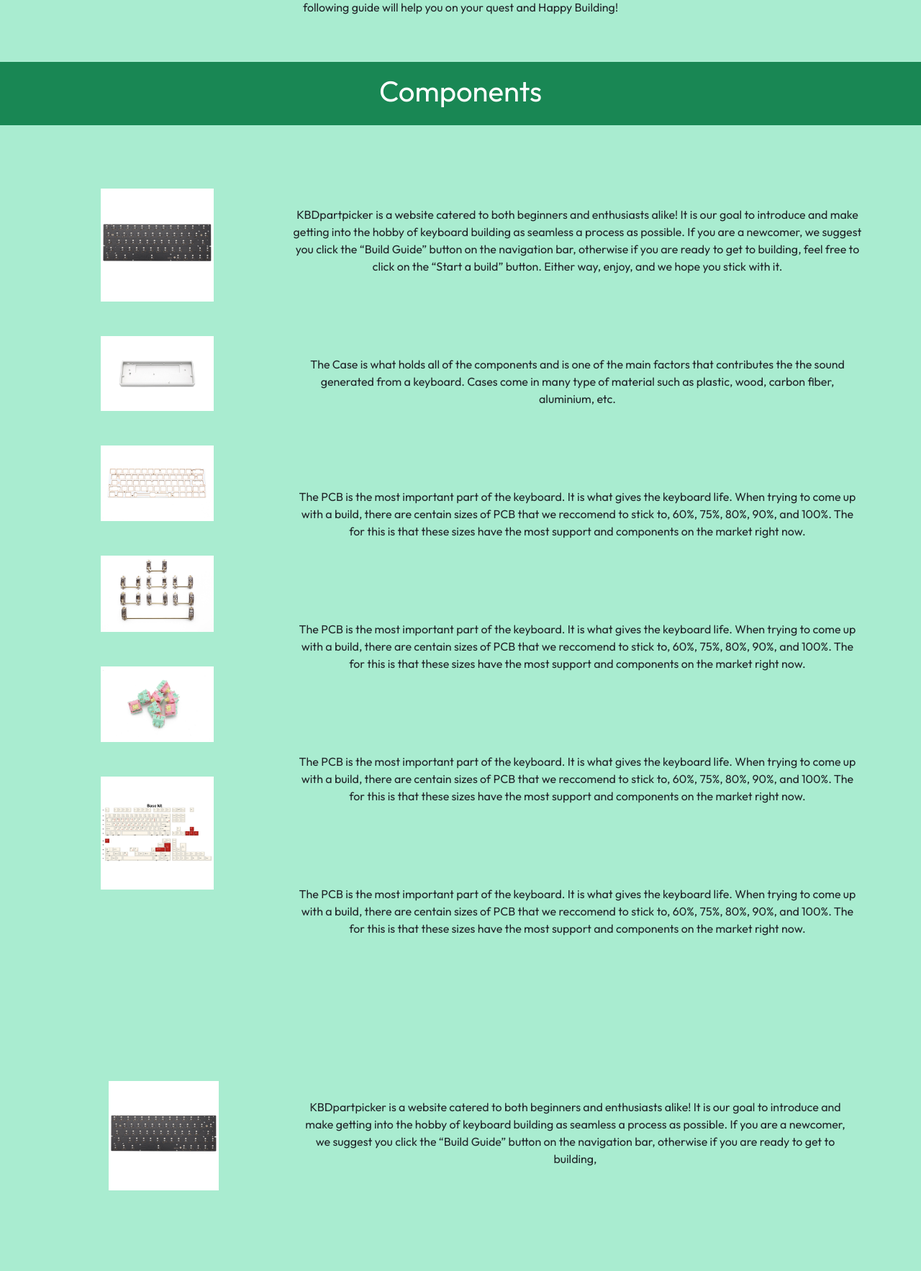
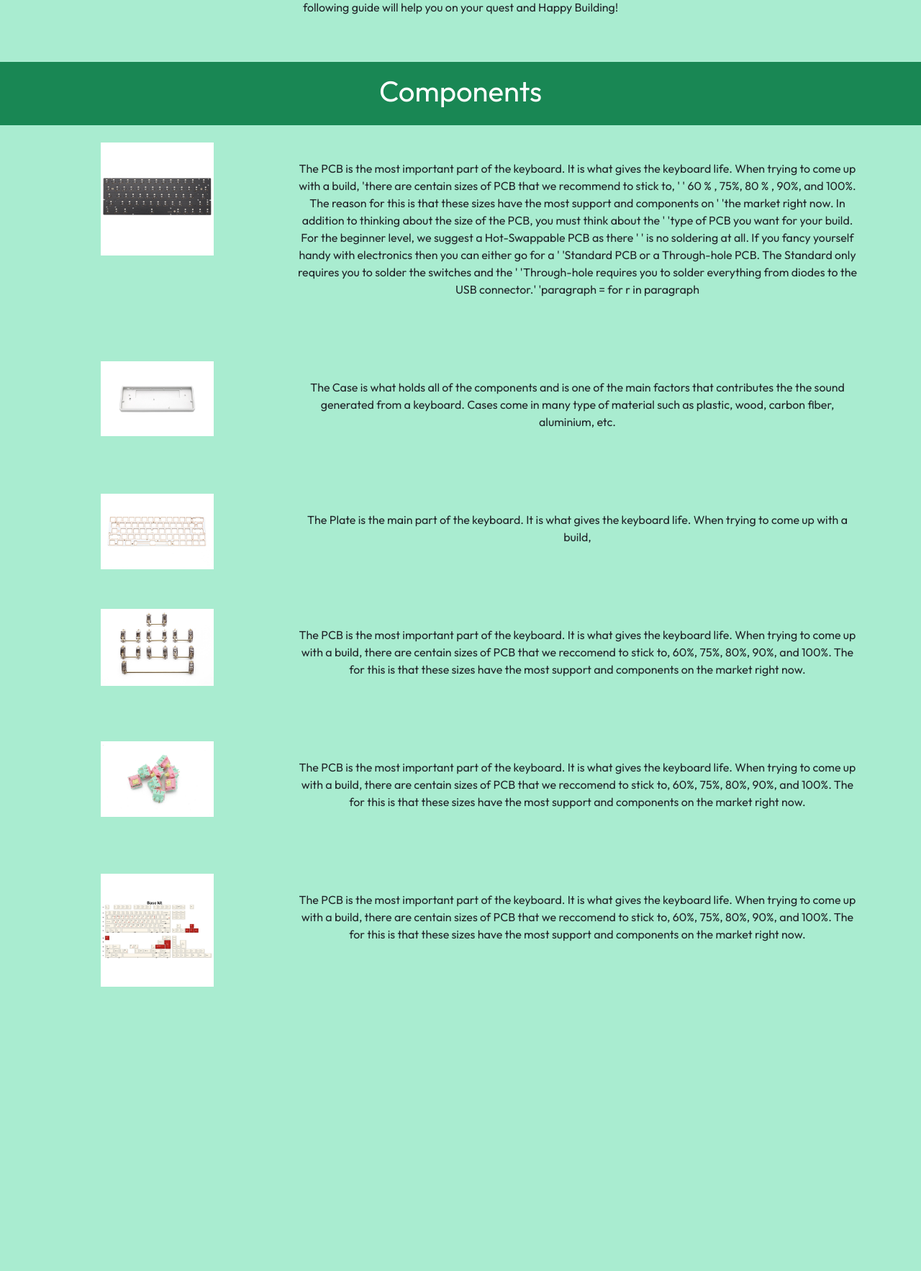
Before and after one commit to adev-exe/KydPicker, a Flask app: page /bulidGuide.html in a window 1280 px wide. Shown: the part 250-2016 px from the top of the page at 72% size. After the commit the page ends 1621 px from the top, so only its background shows below. Run offline with Flask 2, Linux system fonts and the light colour scheme.

Commit message:
added jinja for bulid text/img

```diff
--- a/website/templates/bulidGuide.html
+++ b/website/templates/bulidGuide.html
@@ -12,6 +12,7 @@
     <script src="https://cdn.jsdelivr.net/npm/bootstrap@5.1.3/dist/js/bootstrap.bundle.min.js"
         integrity="sha384-ka7Sk0Gln4gmtz2MlQnikT1wXgYsOg+OMhuP+IlRH9sENBO0LRn5q+8nbTov4+1p"
         crossorigin="anonymous"></script>
+
 </head>
 
 <body>
@@ -59,7 +60,7 @@
 
 
 
-    <div class="container-xl mx-auto py-3">
+    <!-- <div class="container-xl mx-auto py-3">
         <div class="row g-2 py-5">
             <div class="col-sm-3 mx-auto text-center">
                 <img class="img-fluid w-75 p-4 rounded-3" src="{{ url_for('static', filename='img/pcb.jpeg')}}"
@@ -82,14 +83,15 @@
             </div>
 
             <div class="col-sm-9 mx-auto ps-5 text-center">
-                <p class="py-5">KBDpartpicker is a website catered to both beginners and enthusiasts alike! It is our
-                    goal to
-                    introduce
-                    and make getting into the hobby of keyboard building as seamless a process as possible. If you are a
-                    newcomer,
-                    we suggest you click the “Build Guide” button on the navigation bar, otherwise if you are ready to
-                    get to building,
-                    feel free to click on the “Start a build” button. Either way, enjoy, and we hope you stick with it.
+                <p class="py-5">
+                    The PCB is the most important part of the keyboard. It is what gives the keyboard life. When trying
+                    to come up with a build, there are centain sizes of PCB that we recommend to stick to, 60%, 75%,
+                    80%, 90%, and 100%. The reason for this is that these sizes have the most support and components on
+                    the market right now. In addition to thinking about the size of the PCB, you must think about the
+                    type of PCB you want for your build. For the beginner level, we suggest a Hot-Swappable PCB as there
+                    is no soldering at all. If you fancy yourself handy with electronics then you can either go for a
+                    Standard PCB or a Through-hole PCB. The Standard only requires you to solder the switches and the
+                    Through-hole requires you to solder everything from diodes to the USB connector.
                 </p>
 
                 <p class="py-5">The Case is what holds all of the components and is one of the main factors that
@@ -137,19 +139,37 @@
                     <img class="img-fluid w-75 p-4 rounded-3" src="{{ url_for('static', filename='img/pcb.jpeg')}}"
                         alt="keyboard">
                 </div>
+                {% for i in paragraph %}
+
                 <div class="col-sm-9 mx-auto ps-5 text-center">
-                    <p class="py-5">
-                        KBDpartpicker is a website catered to both beginners and enthusiasts alike! It is our goal to
-                        introduce
-                        and make getting into the hobby of keyboard building as seamless a process as possible. If you
-                        are a
-                        newcomer,
-                        we suggest you click the “Build Guide” button on the navigation bar, otherwise if you are ready
-                        to
-                        get to building,
+                    <p class="py-4 firstP">
+                        {{i}}
+                    </p>
+                    <h4>{{i}}</h4>
                 </div>
+                {% endfor %}
 
             </div>
+
+        </div>
+    </div> -->
+
+
+
+    {% for i in range(6) %}
+    <div class="container-xl mx-auto ">
+        <div class="row g-2">
+            <div class="col-sm-3 mx-auto text-center">
+                <img class="img-fluid w-75 p-4 rounded-3" src="{{ url_for('static', filename=images[i])}}" alt="images">
+            </div>
+            <div class="col-sm-9 mx-auto ps-5 text-center">
+                <p class="py-5"> {{paragraph[i]}} </p>
+            </div>
+        </div>
+    </div>
+    {% endfor %}
+
+
 
 </body>
 
--- a/website/views.py
+++ b/website/views.py
@@ -2,18 +2,63 @@ from flask import (
     Blueprint, render_template
 )
 
-views = Blueprint('views',__name__)
+views = Blueprint('views', __name__)
+
 
 @views.route('/')
 @views.route('/base.html')
 def home():
-    return render_template("base.html", title = "Keyboard Part Picker")
+    return render_template("base.html", title="Keyboard Part Picker")
 
 
 @views.route('/bulidGuide.html')
 def bulid_guide():
-    return render_template("bulidGuide.html", title = "Start Build")
+    pcb = '''
+    The PCB is the most important part of the keyboard. It is what gives the keyboard life. When trying to come up with a build,
+                   'there are centain sizes of PCB that we recommend to stick to, '
+                   ' 60 % , 75%, 80 % , 90%, and 100%. The reason for this is that these sizes have the most support and components on '
+                   'the market right now. In addition to thinking about the size of the PCB, you must think about the '
+                   'type of PCB you want for your build. For the beginner level, we suggest a Hot-Swappable PCB as there '
+                   ' is no soldering at all. If you fancy yourself handy with electronics then you can either go for a '
+                   'Standard PCB or a Through-hole PCB. The Standard only requires you to solder the switches and the '
+                   'Through-hole requires you to solder everything from diodes to the USB connector.'
+                   'paragraph = for r in paragraph
+                   '''
+    case = '''
+        The Case is what holds all of the components and is one of the main factors that contributes the the
+        sound generated from a keyboard. Cases come in many type of material such as plastic, wood, carbon
+        fiber, aluminium, etc.'''
+
+    plate = '''
+        The Plate is the main part of the keyboard. It is what gives the keyboard life. When trying to come up with a build,
+    '''
+
+    stabilizers = '''
+      The PCB is the most important part of the keyboard. It is what gives the keyboard life. When trying
+      to come up with a build, there are centain sizes of PCB that we reccomend to stick to, 60%, 75%,
+      80%, 90%, and 100%. The for this is that these sizes have the most support and components on the
+      market right now.
+      '''
+
+    switches = '''
+    The PCB is the most important part of the keyboard. It is what gives the keyboard life. When trying
+     to come up with a build, there are centain sizes of PCB that we reccomend to stick to, 60%, 75%,
+                    80%, 90%, and 100%. The for this is that these sizes have the most support and components on the
+                    market right now.
+    '''
+
+    keycaps = '''
+        The PCB is the most important part of the keyboard. It is what gives the keyboard life. When trying
+        to come up with a build, there are centain sizes of PCB that we reccomend to stick to, 60%, 75%,
+        80%, 90%, and 100%. The for this is that these sizes have the most support and components on the
+        market right now.
+    '''
+
+    images =  ['img/pcb.jpeg', 'img/case.jpeg', 'img/plate.jpeg', 'img/stabs.jpeg', 'img/switches.jpeg', 'img/kcps.jpeg']
+    paragraph = [pcb, case, plate, stabilizers, switches, keycaps]
+    return render_template("bulidGuide.html", title="Build Guide", paragraph=paragraph, images=images)
+
 
 @views.route('/inspiration.html')
 def inspiration():
-    return render_template("inspiration.html", title = "Inspiration")
+    return render_template("inspiration.html", title="Inspiration",)
```
